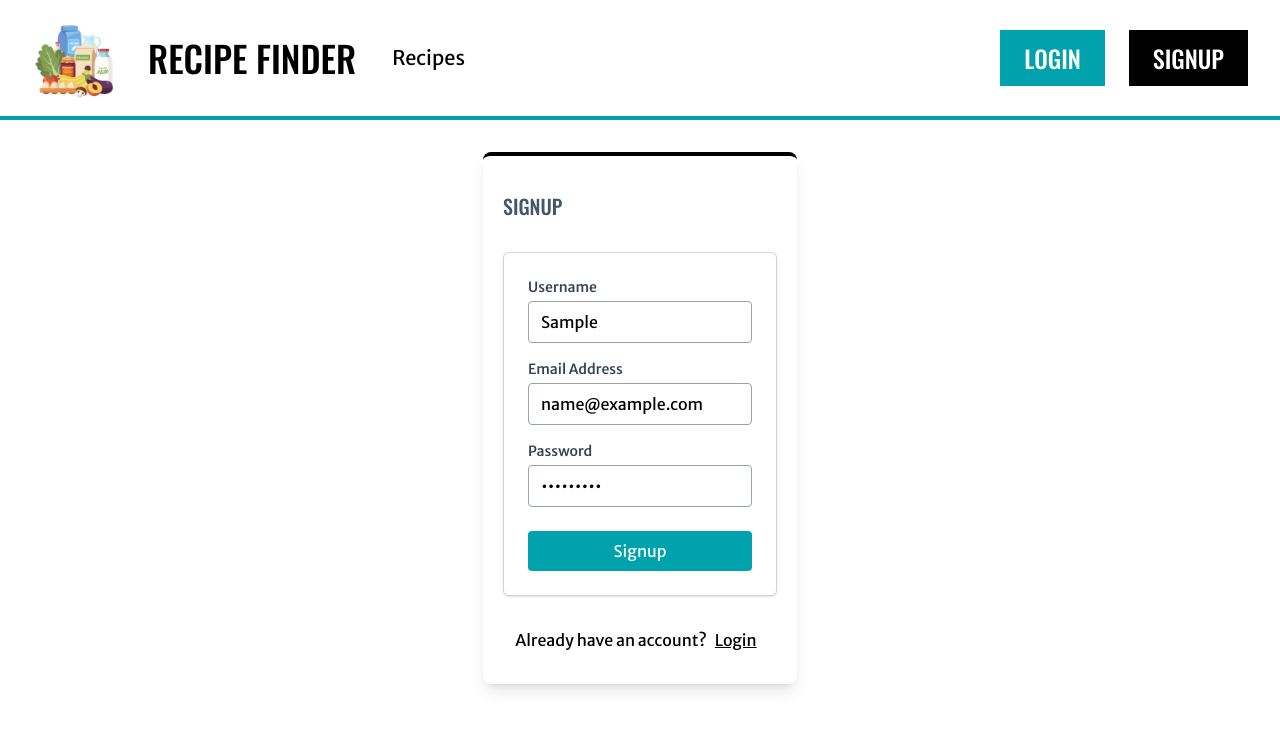
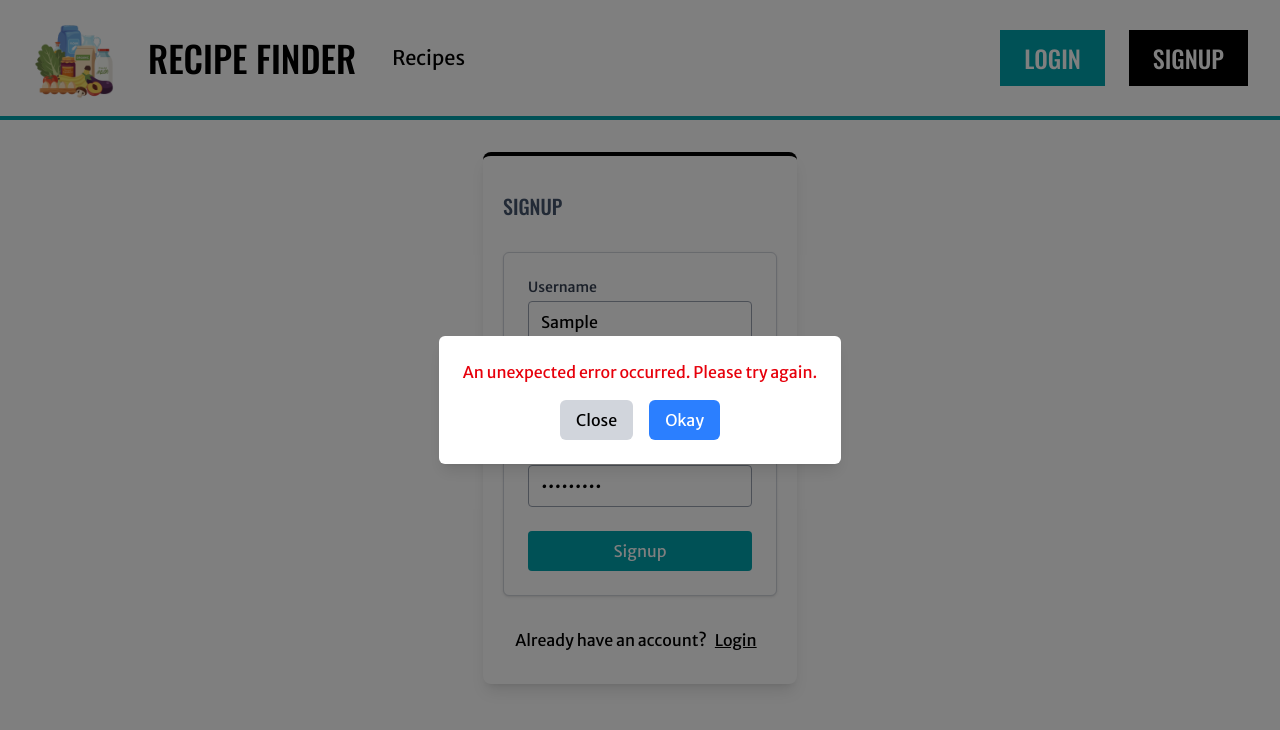
Before and after one commit to sean-michael-mlvt/recipe-finder, a Next.js app: page /signup in a window 1280 px wide. Both pictures are taken after typing "Sample", "name@example.com", "Sample123" into the empty fields and a click on the button "Signup". Shown: the top 730 px of the page. Built offline with nearby package versions, Linux system fonts and the light colour scheme; no server answers; the database is empty.

Commit message:
making sure you cannot register with an email already signed up

```diff
--- a/src/app/api/signup/route.ts
+++ b/src/app/api/signup/route.ts
@@ -1,32 +1,42 @@
 import { NextRequest, NextResponse } from "next/server";
 import User from "@/models/UserSchema";
-
 import bcrypt from "bcryptjs";
 import connectMongoDB from "../../../../config/mongodb";
 
-
 export const POST = async (request: NextRequest) => {
-  const {username, email, password} = await request.json();
-
+  try {
+    const { username, email, password } = await request.json();
     console.log(username, email, password);
 
     await connectMongoDB();
     const hashedPassword = await bcrypt.hash(password, 5);
-  const newUser = {
+
+    // ✅ Check if the email is already registered
+    const existingUser = await User.findOne({ email });
+    if (existingUser) {
+      return NextResponse.json(
+        { message: "Email has already been registered." },
+        { status: 409 } // Use 409 Conflict status for duplicate entries
+      );
+    }
+
+    // ✅ Create a new user
+    await User.create({
       username,
       password: hashedPassword,
-    email
-  }
-  try {
-    await User.create(newUser);
-  } catch (e: any) {
-    return new NextResponse(e.message, {
-      status: 500,
-    });
-  }
-
-  return new NextResponse("User has been created", {
-    status: 201,
+      email,
     });
 
+    return NextResponse.json(
+      { message: "User has been created." },
+      { status: 201 }
+    );
+
+  } catch (e: any) {
+    console.error("Signup error:", e);
+    return NextResponse.json(
+      { message: "An internal error occurred." },
+      { status: 500 }
+    );
   }
+};
--- a/src/components/SignupForm.tsx
+++ b/src/components/SignupForm.tsx
@@ -1,20 +1,21 @@
 "use client";
 
+import { useState } from "react";
 import { useRouter } from "next/navigation";
 import { FormEvent } from "react";
-import Link from 'next/link';
+import Link from "next/link";
 
 const SignupForm = () => {
   const router = useRouter();
+  const [errorMessage, setErrorMessage] = useState<string | null>(null);
+  const [loading, setLoading] = useState<boolean>(false); // New: Loading state
 
-  async function handleSubmit(event: FormEvent<HTMLFormElement>): Promise<void> {
+  async function handleSubmit(event: FormEvent<HTMLFormElement>) {
     event.preventDefault();
+    setLoading(true); // Show loading state while processing
 
     try {
-
-
       const formData = new FormData(event.currentTarget);
-
       const username = formData.get("username") as string | null;
       const email = formData.get("email") as string | null;
       const password = formData.get("password") as string | null;
@@ -23,26 +24,34 @@ const SignupForm = () => {
         throw new Error("All fields are required.");
       }
 
-        console.log("Calling /api/signup POST with username and email:" + username + ", " + email)
+      console.log("Calling /api/signup POST with username and email:", username, email);
+
       const response = await fetch(`/api/signup`, {
         method: "POST",
-            headers: {
-            "Content-Type": "application/json",
-            },
-            body: JSON.stringify({
-            username,
-            email,
-            password,
-            }),
+        headers: { "Content-Type": "application/json" },
+        body: JSON.stringify({ username, email, password }),
       });
+
+      let data;
+      try {
+        data = await response.json(); // Ensure JSON parsing succeeds
+      } catch (error) {
+        console.error("Error parsing API response:", error);
+        data = { message: response.statusText }; // Fallback to status text
+      }
 
       if (response.status === 201) {
         router.push("/login");
+      } else if (response.status === 409) {
+        setErrorMessage(data.message || "Email has already been registered.");
       } else {
-            console.log(`Failed to register: ${response.statusText}`);
+        setErrorMessage("An unexpected error occurred. Please try again.");
       }
-    } catch (e: any) {
-        console.log(e.message || "An error occurred during registration.");
+    } catch (error: any) {
+      console.error("Signup error:", error.message || "An error occurred during registration.");
+      setErrorMessage("An error occurred. Please try again.");
+    } finally {
+      setLoading(false); // Remove loading state after request completes
     }
   }
 
@@ -51,13 +60,13 @@ const SignupForm = () => {
       <div className="grid mt-8 justify-items-center">
         <div className="shadow-lg p-5 rounded-lg border-t-4 bg-white border-black">
           <h1 className="text-xl text-slate-600 my-4">SIGNUP</h1>
-              <form onSubmit={handleSubmit}
+
+          <form
+            onSubmit={handleSubmit}
             className="my-8 max-w-md mx-auto flex flex-col gap-4 border p-6 border-gray-300 rounded-md shadow-sm bg-white"
           >
             <div className="flex flex-col">
-                  <label htmlFor="username" className="mb-1 text-sm font-medium text-gray-700">
-                    Username
-                  </label>
+              <label htmlFor="username" className="mb-1 text-sm font-medium text-gray-700">Username</label>
               <input
                 className="border border-gray-400 rounded px-3 py-2 focus:outline-none focus:ring-2 focus:ring-blue-500"
                 type="text"
@@ -68,9 +77,7 @@ const SignupForm = () => {
             </div>
 
             <div className="flex flex-col">
-                  <label htmlFor="email" className="mb-1 text-sm font-medium text-gray-700">
-                    Email Address
-                  </label>
+              <label htmlFor="email" className="mb-1 text-sm font-medium text-gray-700">Email Address</label>
               <input
                 className="border border-gray-400 rounded px-3 py-2 focus:outline-none focus:ring-2 focus:ring-blue-500"
                 type="email"
@@ -81,9 +88,7 @@ const SignupForm = () => {
             </div>
 
             <div className="flex flex-col">
-                  <label htmlFor="password" className="mb-1 text-sm font-medium text-gray-700">
-                    Password
-                  </label>
+              <label htmlFor="password" className="mb-1 text-sm font-medium text-gray-700">Password</label>
               <input
                 className="border border-gray-400 rounded px-3 py-2 focus:outline-none focus:ring-2 focus:ring-blue-500"
                 type="password"
@@ -96,16 +101,35 @@ const SignupForm = () => {
             <button
               type="submit"
               className="bg-lake-herrick text-white rounded px-4 py-2 mt-2 hover:bg-red-800 transition"
+              disabled={loading} // Prevent spam clicking
             >
-                  Signup
+              {loading ? "Signing up..." : "Signup"}
             </button>
           </form>
+
           <p className="my-3 text-center">
             Already have an account?
             <Link href="/login" className="mx-2 underline">Login</Link>
           </p>
         </div>
       </div>
+
+      {/* Error Popup Modal */}
+      {errorMessage && (
+        <div className="fixed inset-0 flex items-center justify-center bg-black/50">
+          <div className="bg-white p-6 rounded-md shadow-lg text-center">
+            <p className="text-red-600">{errorMessage}</p>
+            <div className="flex justify-center gap-4 mt-4">
+              <button onClick={() => setErrorMessage(null)} className="bg-gray-300 px-4 py-2 rounded-md">
+                Close
+              </button>
+              <button onClick={() => setErrorMessage(null)} className="bg-blue-500 text-white px-4 py-2 rounded-md">
+                Okay
+              </button>
+            </div>
+          </div>
+        </div>
+      )}
     </>
   );
 };
```
Lines whose indentation alone changed are shown as unchanged.
